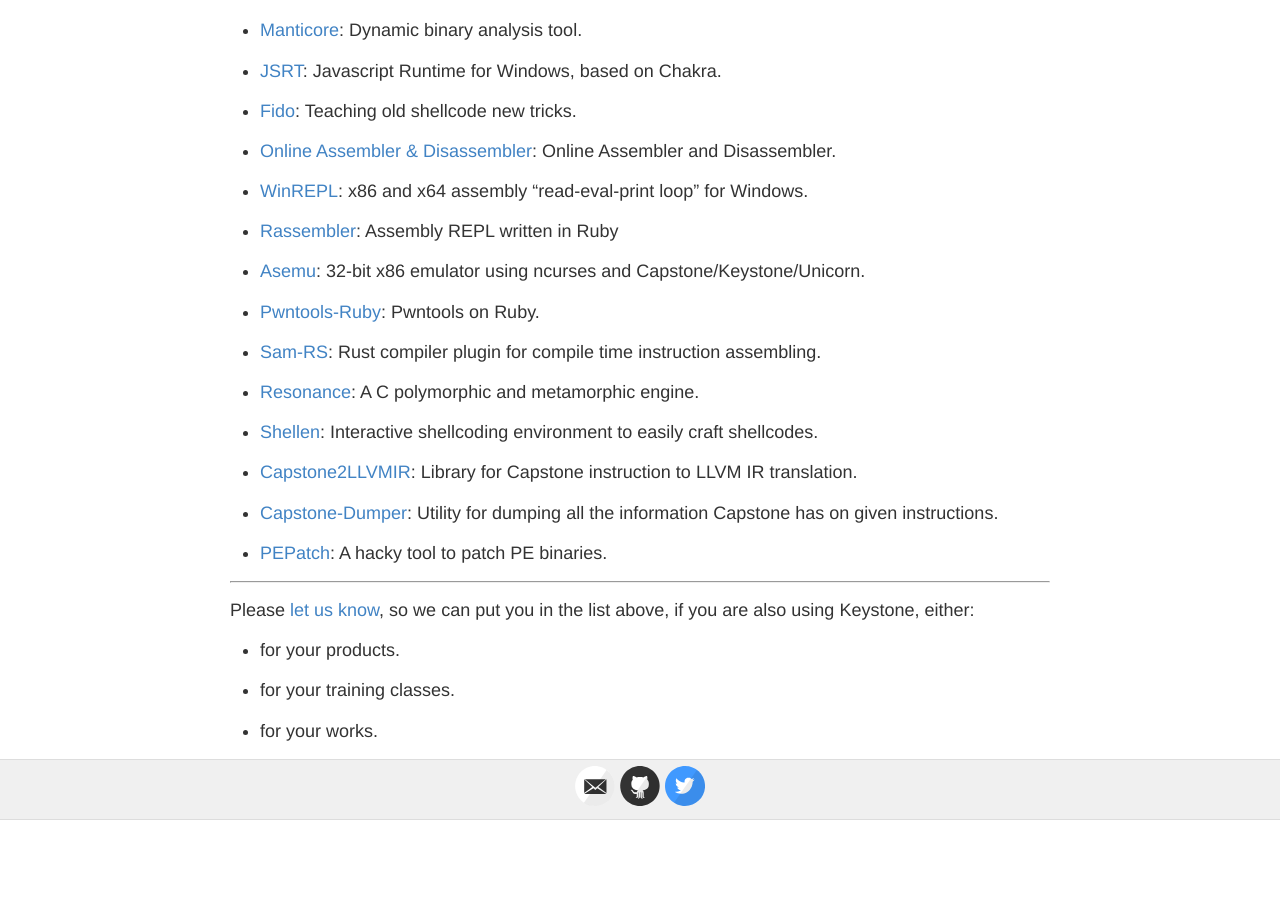
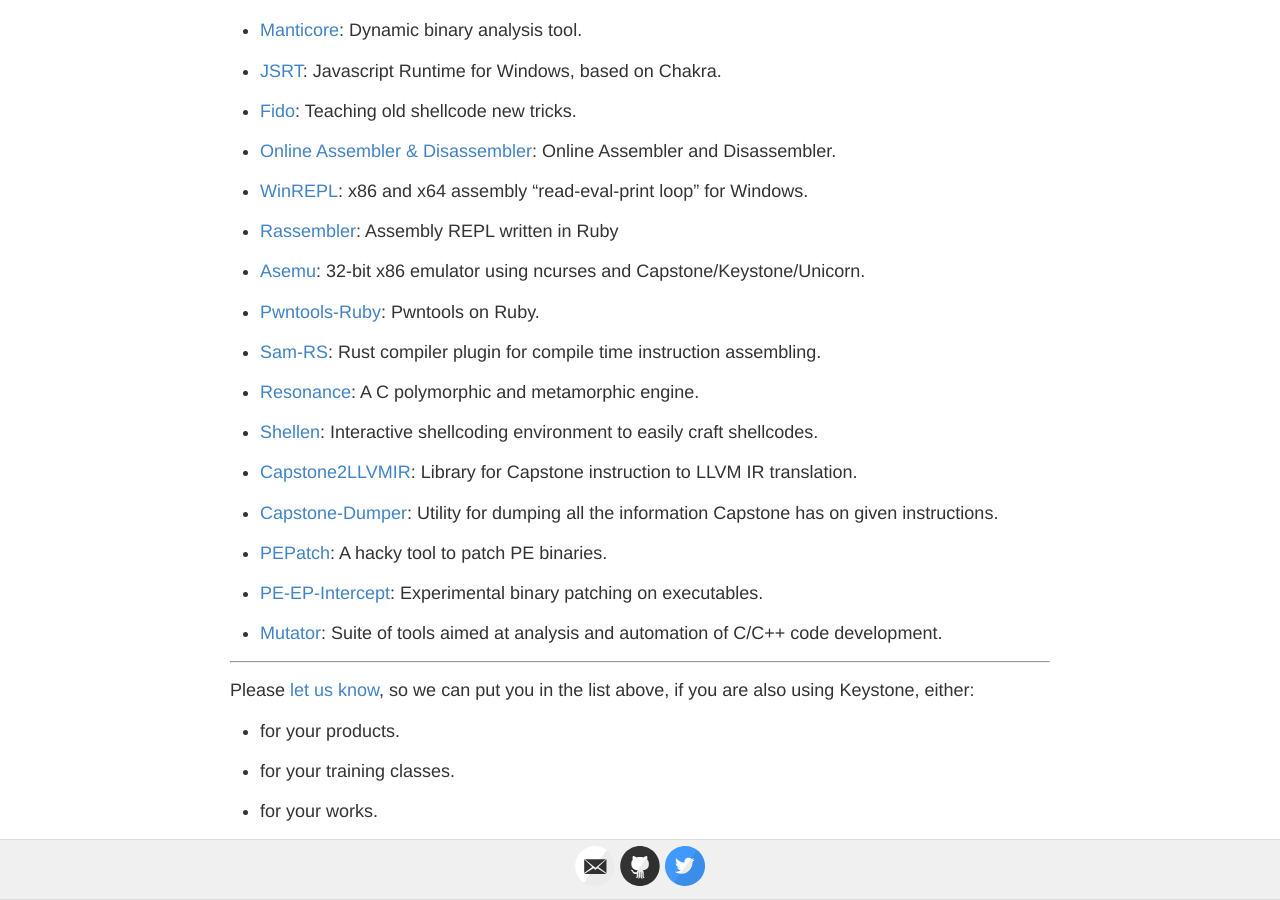
Before and after one commit to keystone-engine/keystone-engine.github.io, a Jekyll site: the page built from showcase.md, in a window 1280 px wide and 900 px high, scrolled down 2219 px. Built offline with Jekyll 4.4.1, drawn with Linux system fonts in a browser that asks for light colours; before the commit the page ends 3039 px from its top, so only the background shows below that.

Commit message:
showcase

```diff
--- a/showcase.md
+++ b/showcase.md
@@ -128,6 +128,9 @@
 
 - [PEPatch](https://github.com/marche147/pepatch): A hacky tool to patch PE binaries.
 
+- [PE-EP-Intercept](https://github.com/raffclar/pe_ep_intercept): Experimental binary patching on executables.
+
+- [Mutator](https://bloodstalker.github.io/mutator/): Suite of tools aimed at analysis and automation of C/C++ code development.
 
 ---
 
```
Also changed, not shown: other parts of showcase.md (+1 -1 lines).
